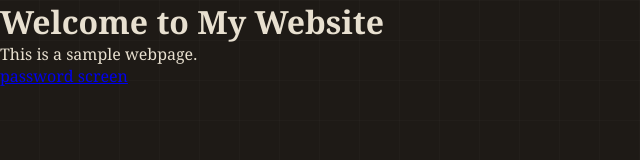
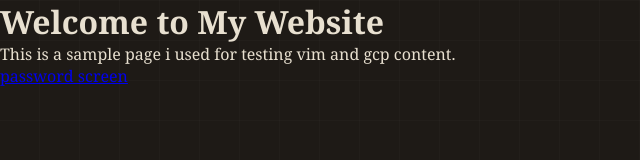
Before and after one commit to ReidKuhl/zorbus-gorbus-final-project, a plain HTML site: page index.html in a window 1280 px wide. Shown: the whole page, without its empty margins (0-640 px from the left). Drawn offline with Linux system fonts and the light colour scheme.

Commit message:
Update paragraph text for clarity

```diff
--- a/index.html
+++ b/index.html
@@ -6,7 +6,7 @@
 
 <body>
   <h1>Welcome to My Website</h1>
-  <p>This is a sample webpage.</p>
+  <p>This is a sample page i used for testing vim and gcp content.</p>
 
   <a href="../app/pages/password-screen.html">password screen</a>
 </body>
```
